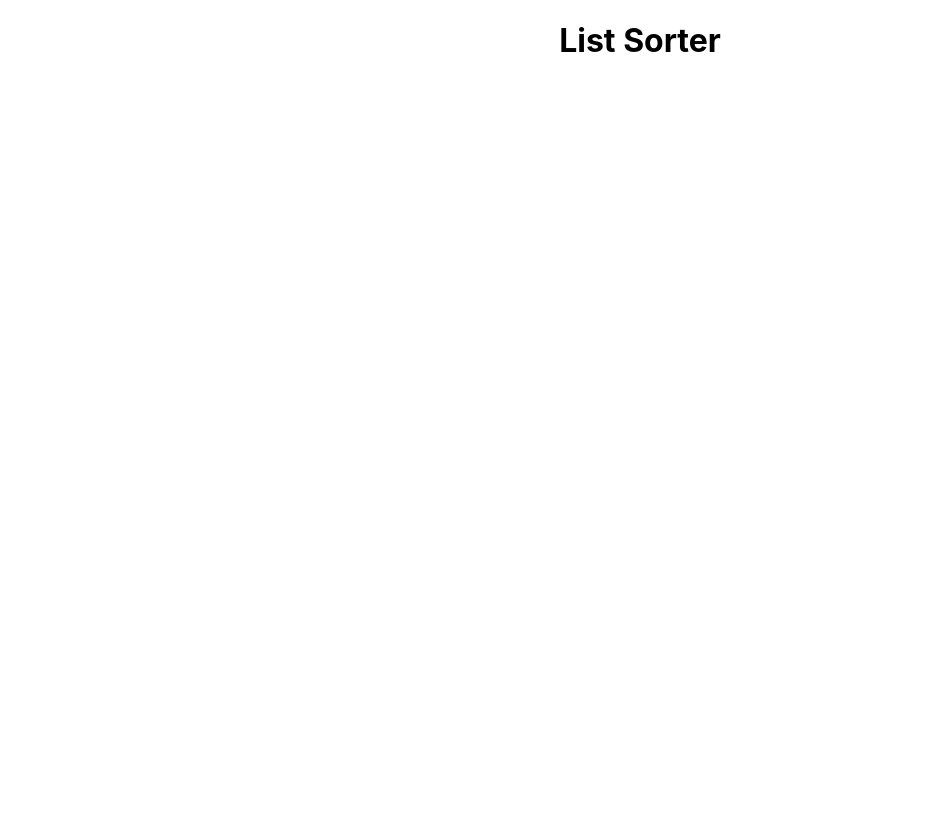
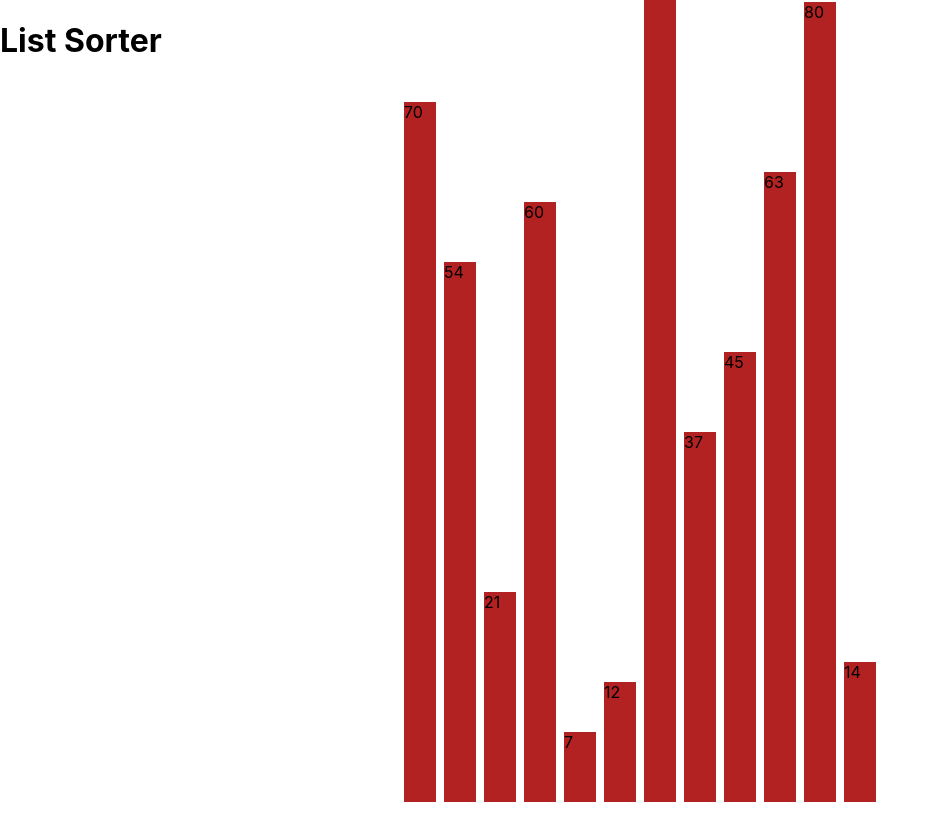
Before and after one commit to RodoMark/list-sort, a React (Create React App) app in the folder client/: page / in a window 1280 px wide. Shown: the whole page, without its empty margins (0-937 px from the left). Before the commit the page ends 800 px from the top, so only its background shows below. Built offline with nearby package versions, Linux system fonts and the light colour scheme.

Commit message:
add useContext and scss styles

```diff
--- a/client/src/App.js
+++ b/client/src/App.js
@@ -1,11 +1,19 @@
 import Header from './components/Header'
+import Array from './components/Array'
+import GlobalContextProvider from './context/GlobalContext'
 import './App.scss';
 
 function App() {
   return (
+
     <div className="App">
-      <Header />
+      <GlobalContextProvider>
+        <Header />
+        <Array />
+      </GlobalContextProvider>
     </div>
+
+
   );
 }
 
--- a/client/src/App.scss
+++ b/client/src/App.scss
@@ -1,38 +1,3 @@
-.App {
-  text-align: center;
-}
-
-.App-logo {
-  height: 40vmin;
-  pointer-events: none;
-}
-
-@media (prefers-reduced-motion: no-preference) {
-  .App-logo {
-    animation: App-logo-spin infinite 20s linear;
-  }
-}
-
-.App-header {
-  background-color: #282c34;
-  min-height: 100vh;
-  display: flex;
-  flex-direction: column;
-  align-items: center;
-  justify-content: center;
-  font-size: calc(10px + 2vmin);
-  color: white;
-}
-
-.App-link {
-  color: #61dafb;
-}
-
-@keyframes App-logo-spin {
-  from {
-    transform: rotate(0deg);
-  }
-  to {
-    transform: rotate(360deg);
-  }
-}
+@import './styles/header';
+@import './styles/array';
+@import './styles/footer';
--- a/client/src/components/Array.jsx
+++ b/client/src/components/Array.jsx
@@ -1,12 +1,15 @@
 import React, { useContext } from 'react'
+import { GlobalContext } from '../context/GlobalContext'
 import ArrayItem from './ArrayItem'
 
 const Array = () => {
-  const stateList = useContext(GlobalContext)
+  const data = useContext(GlobalContext)
 
-  const [list, setList] = stateList
+  const [list, setList] = data.stateList;
 
-  const renderedItems = list.map(n => {
+  console.log(list)
+
+  const renderedItems = list && list.map(n => {
     return(
       <ArrayItem num={n} />
     )
@@ -14,7 +17,7 @@ const Array = () => {
 
   return (
     <section className="array">
-      {list && renderedItems}
+      {renderedItems}
     </section>
 
   )
@@ -22,3 +25,5 @@ const Array = () => {
 
 
 }
+
+export default Array
--- a/client/src/components/ArrayItem.jsx
+++ b/client/src/components/ArrayItem.jsx
@@ -1,10 +1,16 @@
 import React from 'react'
 
 const ArrayItem = ({ num }) => {
-  <article
+
+  return (
+    <article
     className="array-item"
-    style={{color: "firebrick", height: 10*num}}
+    style={{backgroundColor: "firebrick", height: 10*num}}
   >
     {num}
   </article>
+  )
+
 }
+
+export default ArrayItem
--- /dev/null
+++ b/client/src/context/GlobalContext.jsx
@@ -0,0 +1,25 @@
+import React, { createContext, useState } from 'react'
+
+export const GlobalContext = createContext()
+
+const GlobalContextProvider = (props) => {
+
+  const [list, setList] = useState([70, 54, 21, 60, 7, 12, 82, 37, 45, 63, 80, 14])
+
+  const [speed, setSpeed] = useState(700)
+  const [method, setMethod] = useState('BUBBLE')
+
+  const data = {
+    stateList: [list, setList],
+    stateSpeed: [speed, setSpeed],
+    stateMethod: [method, setMethod]
+  }
+
+  return (
+    <GlobalContext.Provider value={data}>
+      {props.children}
+    </GlobalContext.Provider>
+  );
+}
+
+export default GlobalContextProvider;
--- /dev/null
+++ b/client/src/styles/_array.scss
@@ -0,0 +1,19 @@
+section.array {
+  height: 40em;
+  padding-top: 1em;
+  padding-bottom: 2em;
+  display: flex;
+  align-items: flex-end;
+  justify-content: center;
+  .array-item {
+    width: 2rem;
+    margin: 0 0.25rem;
+  }
+  & p {
+    padding-bottom: 0.25em;
+    padding-left: 4em;
+    writing-mode: vertical-rl;
+    text-orientation: sideways;
+    transform: rotate(180deg);
+  }
+}
--- /dev/null
+++ b/client/src/styles/_footer.scss
@@ -0,0 +1,4 @@
+footer {
+  display: flex;
+  justify-content: center;
+}
--- /dev/null
+++ b/client/src/styles/_header.scss
@@ -0,0 +1,3 @@
+header {
+  padding-bottom: 4em;
+}
```
